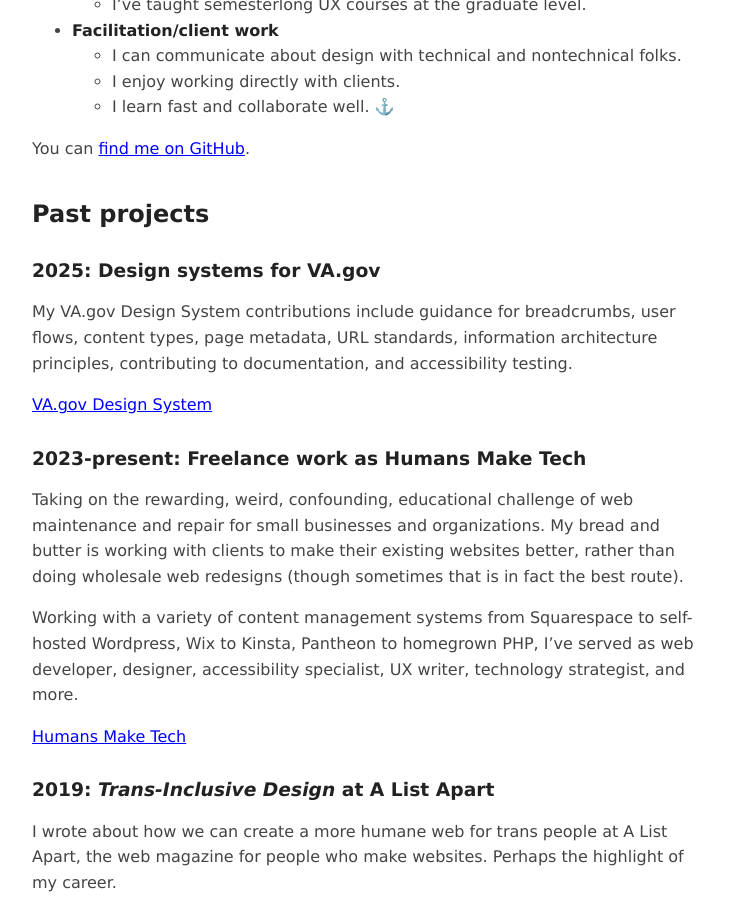
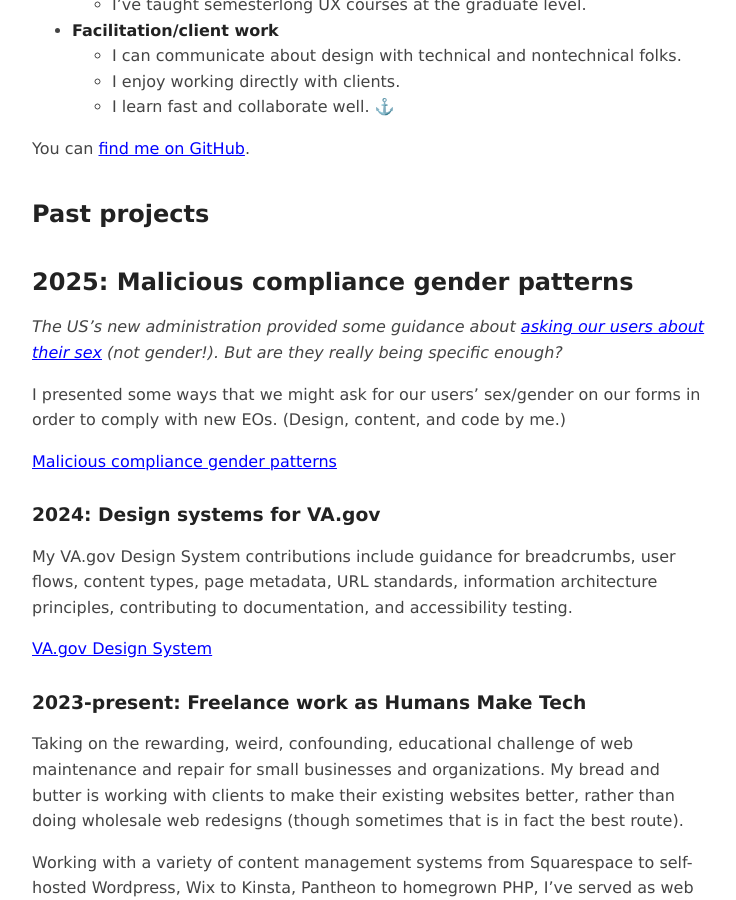
Before and after one commit to erinrwhite/jadeite, a Jekyll site: the page built from work.md, in a window 1280 px wide and 900 px high, scrolled down 1136 px. Shown: the whole window, without its empty margins (268-1004 px from the left). Built offline with Jekyll 4.4.1, drawn with Linux system fonts in a browser that asks for light colours.

Commit message:
portfolio update
Affected files:
work.md

```diff
--- a/work.md
+++ b/work.md
@@ -38,7 +38,14 @@ permalink: /portfolio
 You can [find me on GitHub](https://github.com/erinrwhite).
 ## Past projects
 
-### 2025: Design systems for VA.gov
+## 2025: Malicious compliance gender patterns
+*The US's new administration provided some guidance about [asking our users about their sex](https://www.whitehouse.gov/presidential-actions/2025/01/defending-women-from-gender-ideology-extremism-and-restoring-biological-truth-to-the-federal-government/) (not gender!). But are they really being specific enough?*
+
+I presented some ways that we might ask for our users' sex/gender on our forms in order to comply with new EOs. (Design, content, and code by me.)
+
+[Malicious compliance gender patterns](https://codepen.io/buttermilkbiscuit/full/bNGpWdJ)
+
+### 2024: Design systems for VA.gov
 My VA.gov Design System contributions include guidance for breadcrumbs, user flows, content types, page metadata, URL standards, information architecture principles, contributing to documentation, and accessibility testing.
 
 [VA.gov Design System](https://design.va.gov/ia/)
```
